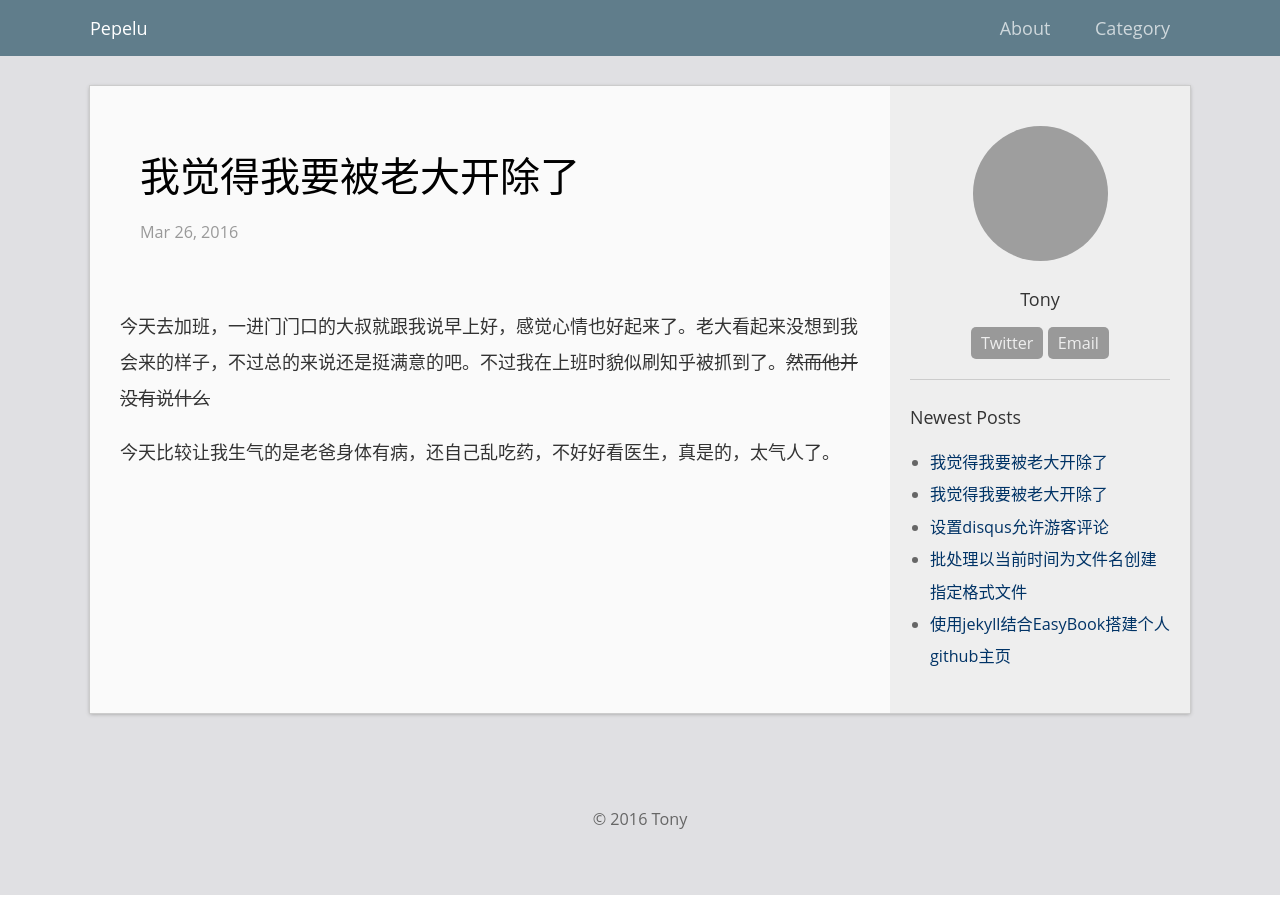
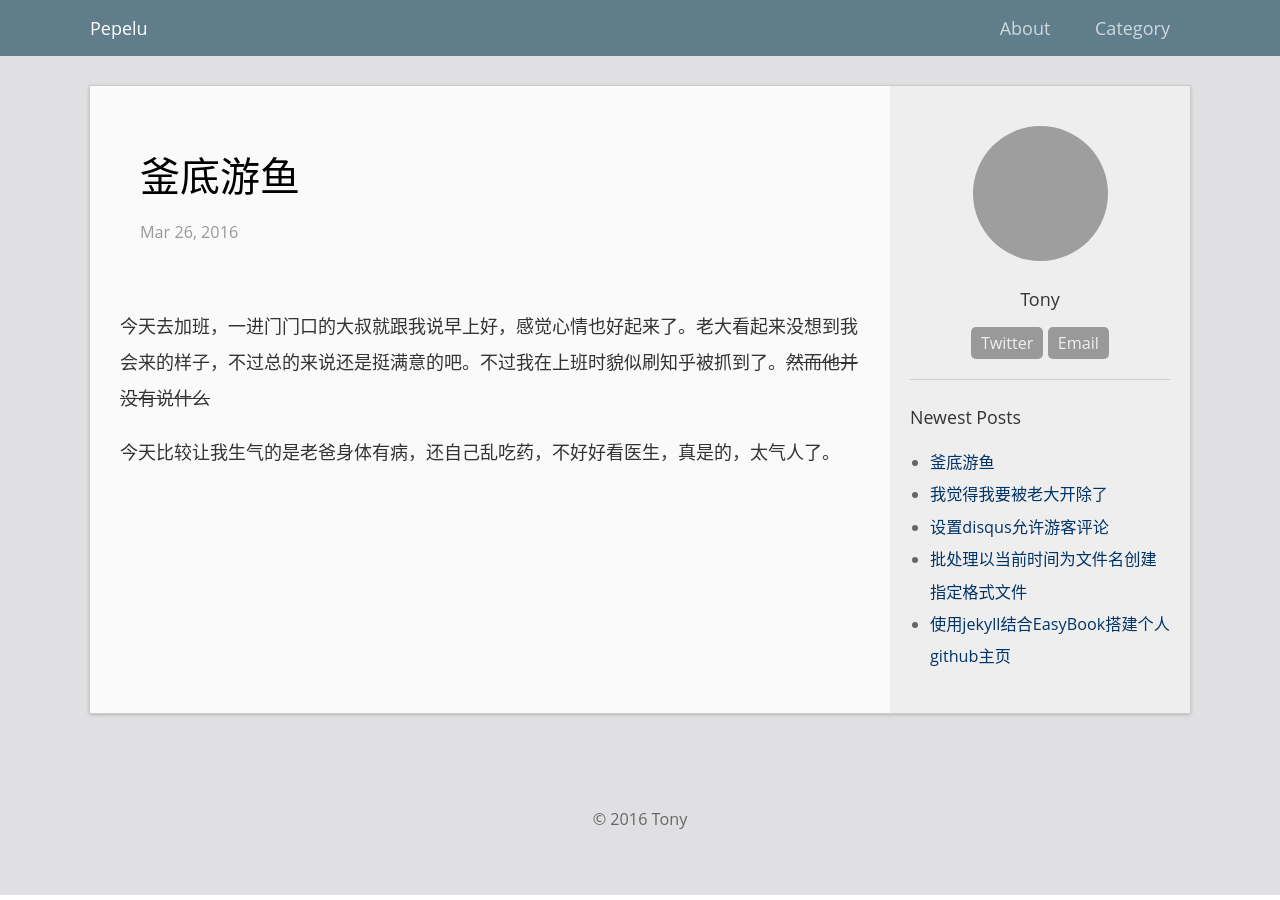
Before and after one commit to TonyPepelu/TonyPepelu.github.io, a Jekyll site: the page built from _posts/2016-03-26-note.md, in a window 1280 px wide. Built offline with Jekyll 4.4.1, drawn with Linux system fonts in a browser that asks for light colours; comment, search, counter and statistics services are not loaded; grey boxes are pictures that could not be loaded.

Commit message:
2016/03/26 周六

```diff
--- a/_posts/2016-03-26-note.md
+++ b/_posts/2016-03-26-note.md
@@ -1,6 +1,6 @@
 ---
 layout: post
-title:  我觉得我要被老大开除了
+title:  釜底游鱼
 date:   2016-03-26 09:00:13
 categories: 日记
 ---
```
